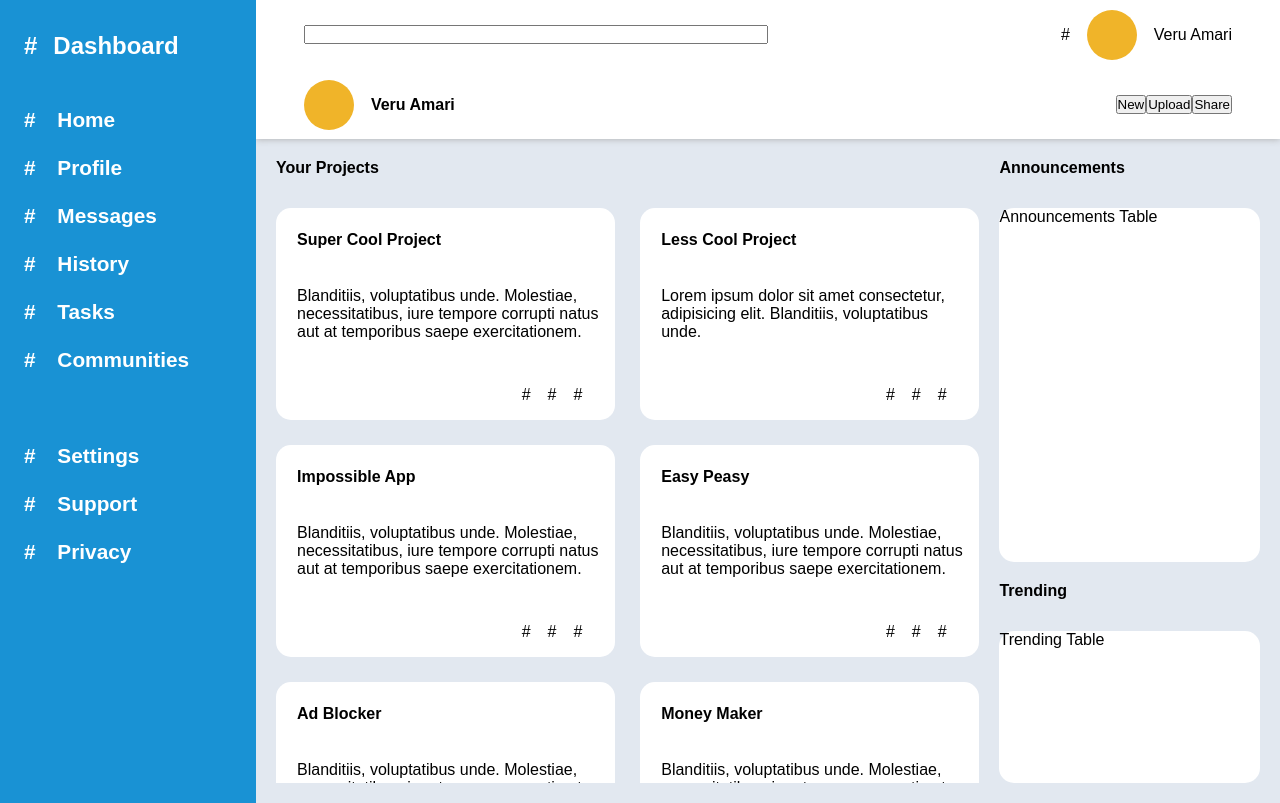
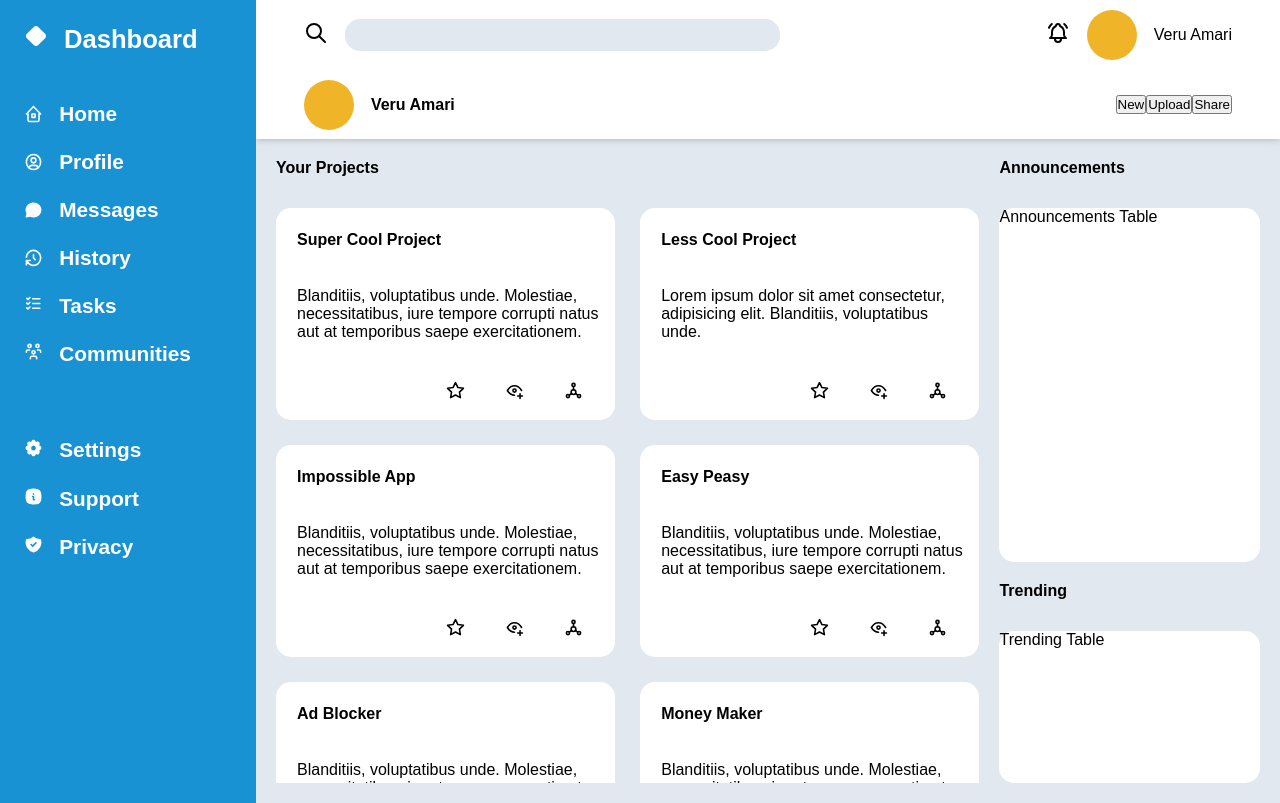
Before and after one commit to VeruAmari/admin-dashboard, a plain HTML site: page index.html in a window 1280 px wide. Drawn offline with Linux system fonts and the light colour scheme.

Commit message:
Add icons with link placeholders for items

```diff
--- a/index.html
+++ b/index.html
@@ -11,25 +11,35 @@
   <div class="container">
     <div class="sidebar">
 
-      <div class="logo"><span class="icon">#</span>Dashboard</div>
+      <a href="#">
+        <div class="logo"><img class="icon main-logo" src="./static/square-rotated-filled.svg" alt="">Dashboard</div>
+      </a>
       <ul class="spaces">
-        <li><span class="icon">#</span> Home</li>
-        <li><span class="icon">#</span> Profile</li>
-        <li><span class="icon">#</span> Messages</li>
-        <li><span class="icon">#</span> History</li>
-        <li><span class="icon">#</span> Tasks</li>
-        <li><span class="icon">#</span> Communities</li>
+        <a href="#">
+          <li><img class="icon" src="./static/home-2.svg">Home</li>
+        </a>
+        <a href="#">
+          <li><img class="icon" src="./static/user-circle.svg" alt="">Profile</li>
+        </a>
+        <a href="#">
+          <li><img class="icon" src="./static/message-circle-2-filled.svg" alt="">Messages</li>
+        </a>
+        <a href="#">
+          <li><img class="icon" src="./static/history.svg" alt="">History</li>
+        </a>
+        <li><a href="#"><img class="icon" src="./static/list-check.svg" alt=""></a>Tasks</li>
+        <li><a href="#"><img class="icon" src="./static/users-group.svg"></a>Communities</li>
       </ul>
       <ul class="settings">
-        <li><span class="icon">#</span> Settings</li>
-        <li><span class="icon">#</span> Support</li>
-        <li><span class="icon">#</span> Privacy</li>
+        <li><a href="#"><img src="./static/settings-filled.svg"class="icon"></a>Settings</li>
+        <li><a href="#"><img src="./static/info-square-rounded-filled.svg"class="icon"></a>Support</li>
+        <li><a href="#"><img src="./static/shield-check-filled.svg"class="icon"></a>Privacy</li>
       </ul>
     </div>
 
     <div class="header">
       <div class="upper">
-        <input type="search" name="search" id="search"><div class="profile-1"><span class="bell">#</span><span class="img-1"></span class="usrN-1">Veru Amari</div>
+        <label for="search"><img src="./static/search.svg"></label><input type="search" name="search" id="search"><div class="profile-1"><a href="#"><img src="./static/bell-ringing.svg"></a><span class="img-1"></span class="usrN-1">Veru Amari</div>
       </div>
       <div class="lower">
         <div class="profile-2">
@@ -48,54 +58,90 @@
           <div class="card-element title">Super Cool Project</div>
           <div class="card-element description"> Blanditiis, voluptatibus unde. Molestiae, necessitatibus, iure tempore corrupti natus aut at temporibus saepe exercitationem.</div>
           <div class="card-element button-container">
-            <div class="card-button-1">#</div>
-            <div class="card-button-2">#</div>
-            <div class="card-button-3">#</div>
+            <a href="#">
+              <div class="card-button-1"><img src="./static/star.svg" class="icon"></div>
+            </a>
+            <a href="#">
+              <div class="card-button-2"><img src="./static/eye-plus.svg" class="icon"></div>
+            </a>
+            <a href="#">
+              <div class="card-button-3"><img src="./static/social.svg" class="icon"></div>
+            </a>
           </div>
         </div>
         <div class="cards card-2">
           <div class="card-element title">Less Cool Project</div>
           <div class="card-element description">Lorem ipsum dolor sit amet consectetur, adipisicing elit. Blanditiis, voluptatibus unde.</div>
           <div class="card-element button-container">
-            <div class="card-button-1">#</div>
-            <div class="card-button-2">#</div>
-            <div class="card-button-3">#</div>
+            <a href="#">
+              <div class="card-button-1"><img src="./static/star.svg" class="icon"></div>
+            </a>
+            <a href="#">
+              <div class="card-button-2"><img src="./static/eye-plus.svg" class="icon"></div>
+            </a>
+            <a href="#">
+              <div class="card-button-3"><img src="./static/social.svg" class="icon"></div>
+            </a>
           </div>
           </div>
         <div class="cards card-3">
           <div class="card-element title">Impossible App</div>
           <div class="card-element description"> Blanditiis, voluptatibus unde. Molestiae, necessitatibus, iure tempore corrupti natus aut at temporibus saepe exercitationem.</div>
           <div class="card-element button-container">
-            <div class="card-button-1">#</div>
-            <div class="card-button-2">#</div>
-            <div class="card-button-3">#</div>
+            <a href="#">
+              <div class="card-button-1"><img src="./static/star.svg" class="icon"></div>
+            </a>
+            <a href="#">
+              <div class="card-button-2"><img src="./static/eye-plus.svg" class="icon"></div>
+            </a>
+            <a href="#">
+              <div class="card-button-3"><img src="./static/social.svg" class="icon"></div>
+            </a>
           </div>
           </div>
         <div class="cards card-4">
           <div class="card-element title">Easy Peasy</div>
           <div class="card-element description"> Blanditiis, voluptatibus unde. Molestiae, necessitatibus, iure tempore corrupti natus aut at temporibus saepe exercitationem.</div>
           <div class="card-element button-container">
-            <div class="card-button-1">#</div>
-            <div class="card-button-2">#</div>
-            <div class="card-button-3">#</div>
+            <a href="#">
+              <div class="card-button-1"><img src="./static/star.svg" class="icon"></div>
+            </a>
+            <a href="#">
+              <div class="card-button-2"><img src="./static/eye-plus.svg" class="icon"></div>
+            </a>
+            <a href="#">
+              <div class="card-button-3"><img src="./static/social.svg" class="icon"></div>
+            </a>
           </div>
           </div>
         <div class="cards card-5">
           <div class="card-element title">Ad Blocker</div>
           <div class="card-element description"> Blanditiis, voluptatibus unde. Molestiae, necessitatibus, iure tempore corrupti natus aut at temporibus saepe exercitationem.</div>
           <div class="card-element button-container">
-            <div class="card-button-1">#</div>
-            <div class="card-button-2">#</div>
-            <div class="card-button-3">#</div>
+            <a href="#">
+              <div class="card-button-1"><img src="./static/star.svg" class="icon"></div>
+            </a>
+            <a href="#">
+              <div class="card-button-2"><img src="./static/eye-plus.svg" class="icon"></div>
+            </a>
+            <a href="#">
+              <div class="card-button-3"><img src="./static/social.svg" class="icon"></div>
+            </a>
           </div>
           </div>
         <div class="cards card-6">
           <div class="card-element title">Money Maker</div>
           <div class="card-element description"> Blanditiis, voluptatibus unde. Molestiae, necessitatibus, iure tempore corrupti natus aut at temporibus saepe exercitationem.</div>
           <div class="card-element button-container">
-            <div class="card-button-1">#</div>
-            <div class="card-button-2">#</div>
-            <div class="card-button-3">#</div>
+            <a href="#">
+              <div class="card-button-1"><img src="./static/star.svg" class="icon"></div>
+            </a>
+            <a href="#">
+              <div class="card-button-2"><img src="./static/eye-plus.svg" class="icon"></div>
+            </a>
+            <a href="#">
+              <div class="card-button-3"><img src="./static/social.svg" class="icon"></div>
+            </a>
           </div>
           </div>
       </div>
--- a/styles.css
+++ b/styles.css
@@ -13,7 +13,6 @@
 }
 
 body {
-  display: flex;
   min-height: 100vh;
   min-width: 100vw;
 
@@ -33,7 +32,7 @@ body {
   color: var(--general-color-3);
   font-size: 1.3rem;
   font-weight: bold;
-  padding-top: 2rem;
+  padding-top: 1.5rem;
 
   grid-area: 1 / 1 / 3 / 2;
 
@@ -46,7 +45,7 @@ body {
   z-index: 1;
 }
 .logo {
-  font-size: 1.5rem;
+  font-size: 1.6rem;
 }
 .icon{
   padding-left: 1.5rem;
@@ -77,9 +76,22 @@ body {
 .upper,
 .lower {
   display: grid;
-  grid: 1fr / 1fr 1fr;
   align-items: center;
 }
+.upper {
+  grid: 1fr / auto 1fr 1fr;
+  gap: 2ex;
+}
+.lower {
+  grid: 1fr / 1fr 1fr;
+}
+input {
+  background-color: var(--general-color-2);
+  border: none;
+  border-radius: 15px;
+  height: 2rem;
+}
+
 .action-buttons,
 .profile-1 {
   justify-self: end;
@@ -104,6 +116,9 @@ ul {
 }
 li {
   padding-bottom: 1.5rem;
+  display: grid;
+  grid-template: 1fr / 1fr 1fr 99fr;
+  align-items: center;
 }
 
 .main {
@@ -150,8 +165,8 @@ li {
 .button-container {
   display: grid;
   justify-items: end;
+  justify-content: end;
   grid-template: 1fr / 1fr auto auto auto;
-  gap: 2ex;
   align-self: end;
 }
 
@@ -182,3 +197,13 @@ li {
 .label {
   font-weight: bold;
 }
+
+a {
+  color: inherit;
+  text-decoration: none;
+}
+
+.icon:not(.main-logo) {
+  max-width: 1.2rem;
+  max-height: 1.2rem;
+}
```
Also changed, not shown: static/bell-ringing.svg (added), static/eye-plus.svg (added), static/history.svg (added), static/home-2.svg (added), static/info-square-rounded-filled.svg (added), static/list-check.svg (added), static/message-circle-2-filled.svg (added), static/search.svg (added), static/settings-filled.svg (added), static/shield-check-filled.svg (added), static/social.svg (added), static/square-rotated-filled.svg (added), static/star.svg (added), static/user-circle.svg (added), 1 more files.
